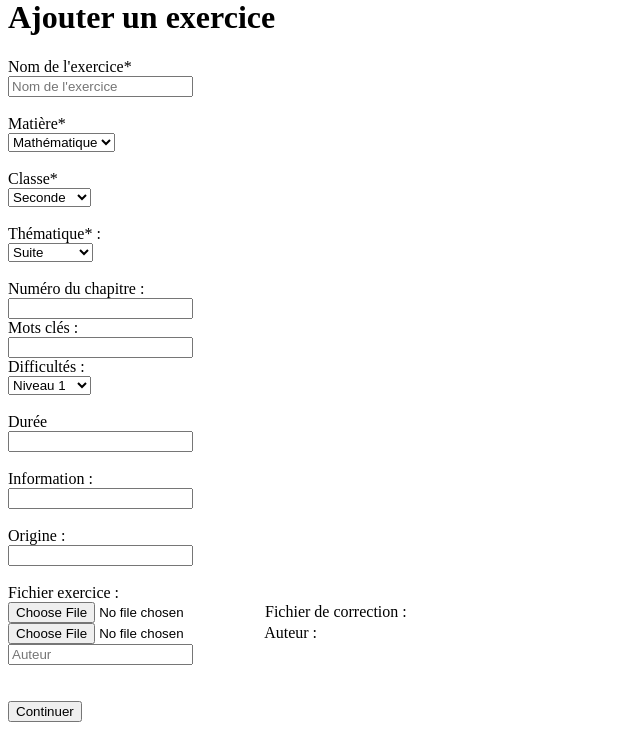
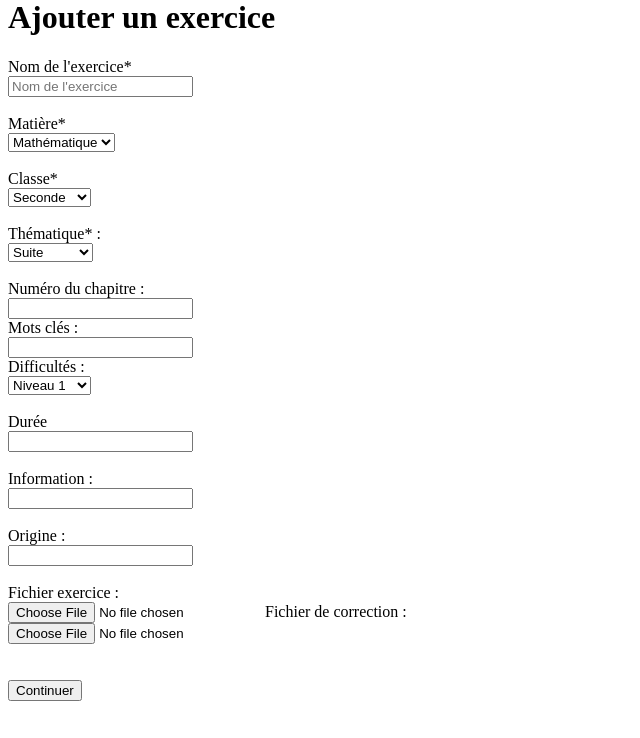
Before and after one commit to Orgalord-Darkness/Math_Index_Groupe4, a PHP site: page /assets/administration/exercice/ajouter_exos.php in a window 1280 px wide. Shown: the part 252-990 px from the top of the page, without its empty margins (0-640 px from the left). After the commit the page ends 953 px from the top, so only its background shows below. Run offline with PHP 8.4, Linux system fonts and the light colour scheme.

Commit message:
Suppression de input test id_Auteur

```diff
--- a/assets/administration/exercice/ajouter_exos.php
+++ b/assets/administration/exercice/ajouter_exos.php
@@ -347,14 +347,6 @@ $formulaire = [
 										addMessageIfValueEmpty($erreurs, 'pdfCorrect', $_FILES['pdfCorrect']) ;
 									}
 								?>
-								<label for = 'idAuteur'>Auteur : </label>
-								<br>
-								<input type = "int" name = "idAuteur" placeholder = "Auteur">
-								<?php
-									if(isset($_POST['envoyer'])){
-										addMessageIfValueEmpty($erreurs, 'idAuteur', $_POST['idAuteur']) ;
-									}
-								?>
 
 							</div>
 
```
